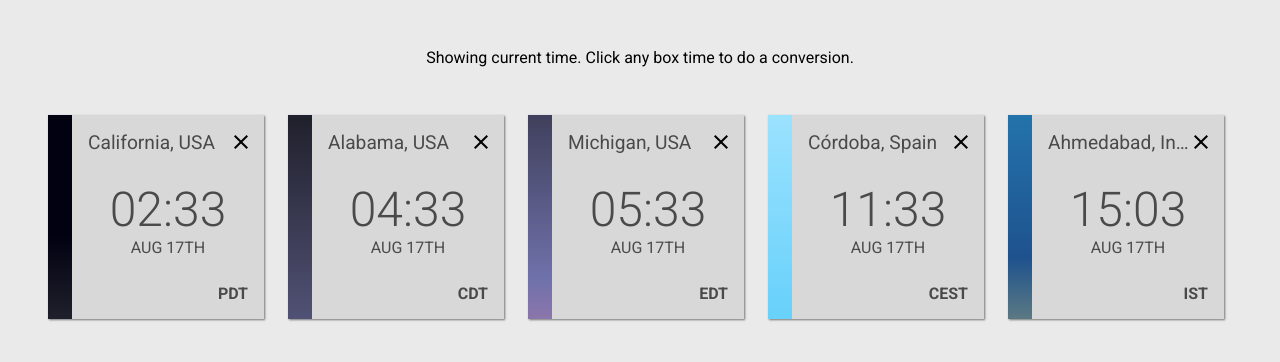
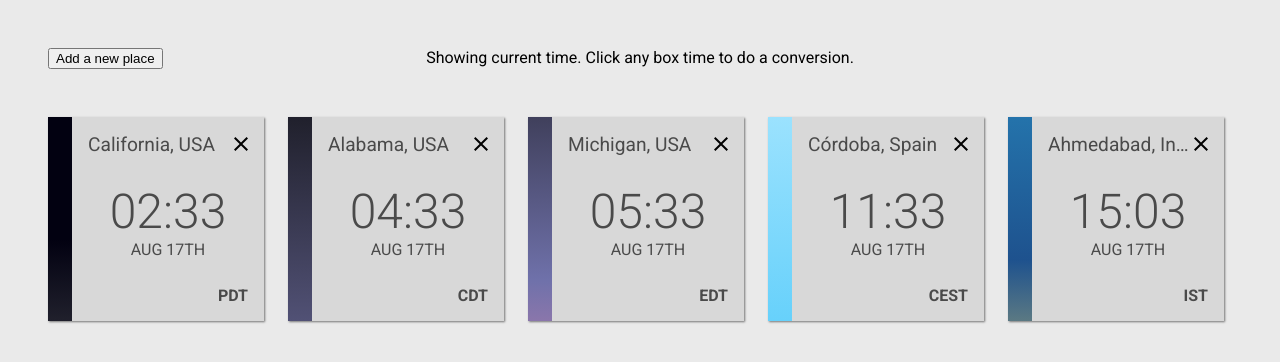
Before and after one commit to lrmunoz/time-convert, a React (Create React App) app: page / in a window 1280 px wide. Shown: the top 362 px of the page. Built offline with nearby package versions, Linux system fonts and the light colour scheme.

Commit message:
Add place button

```diff
--- a/src/App.css
+++ b/src/App.css
@@ -8,9 +8,13 @@
 
 .App-header {
   display: flex;
-  justify-content: center;
+  /*justify-content: center;*/
   margin-bottom: 48px;
   font-size: 16px;
+}
+
+.App-header--right, .App-header--left {
+  flex: 1;
 }
 
 .App-placesContainer {
--- a/src/App.js
+++ b/src/App.js
@@ -19,7 +19,11 @@ class App extends Component {
     return (
       <div className='App'>
         <div className="App-header">
-          {this.state.timeReferencePlace ? <span>Time is fixed by <strong>{this.state.timeReferencePlace.placeName}</strong> <a href='javascript:void(0);' onClick={this.releaseTime}>RELEASE</a></span> : <span>{'Showing current time. Click any box time to do a conversion.'}</span>}
+          <div className='App-header--left'><button onClick={this.handleAddPlace}>Add a new place</button></div>
+          {this.state.timeReferencePlace
+            ? <div><span>Time is fixed by <strong>{this.state.timeReferencePlace.placeName}</strong> <a href='javascript:void(0);' onClick={this.releaseTime}>RELEASE</a></span></div>
+            : <div><span>{'Showing current time. Click any box time to do a conversion.'}</span></div>}
+          <div className='App-header--right'></div>
         </div>
         <div className="App-placesContainer">
           {this.state.places.map((place, index) => {
@@ -37,6 +41,10 @@ class App extends Component {
 
   componentDidMount () {
     setInterval(this.updateTime, 1000)
+  }
+
+  handleAddPlace = () => {
+    console.log('>>>> add a place')
   }
 
   updateTime = () => {
```
